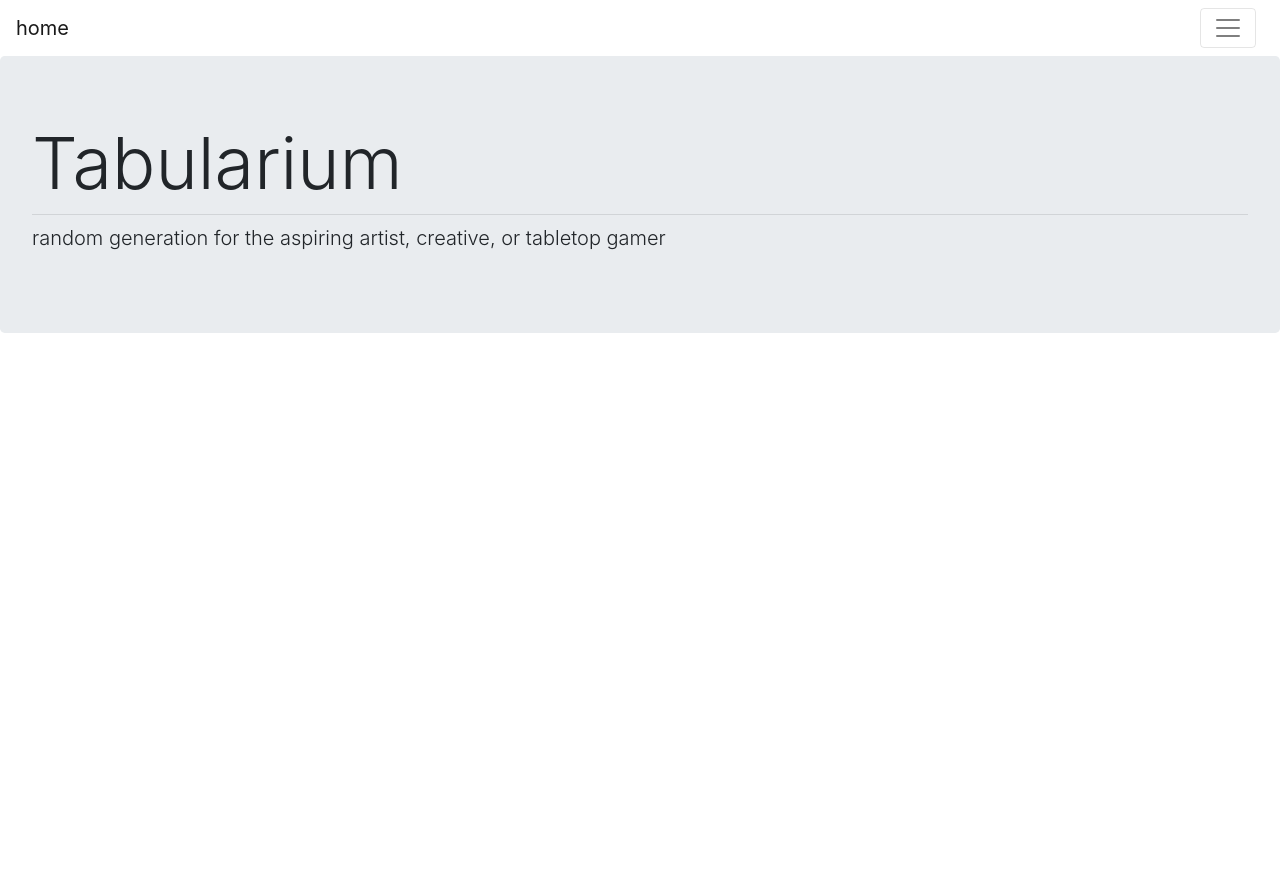
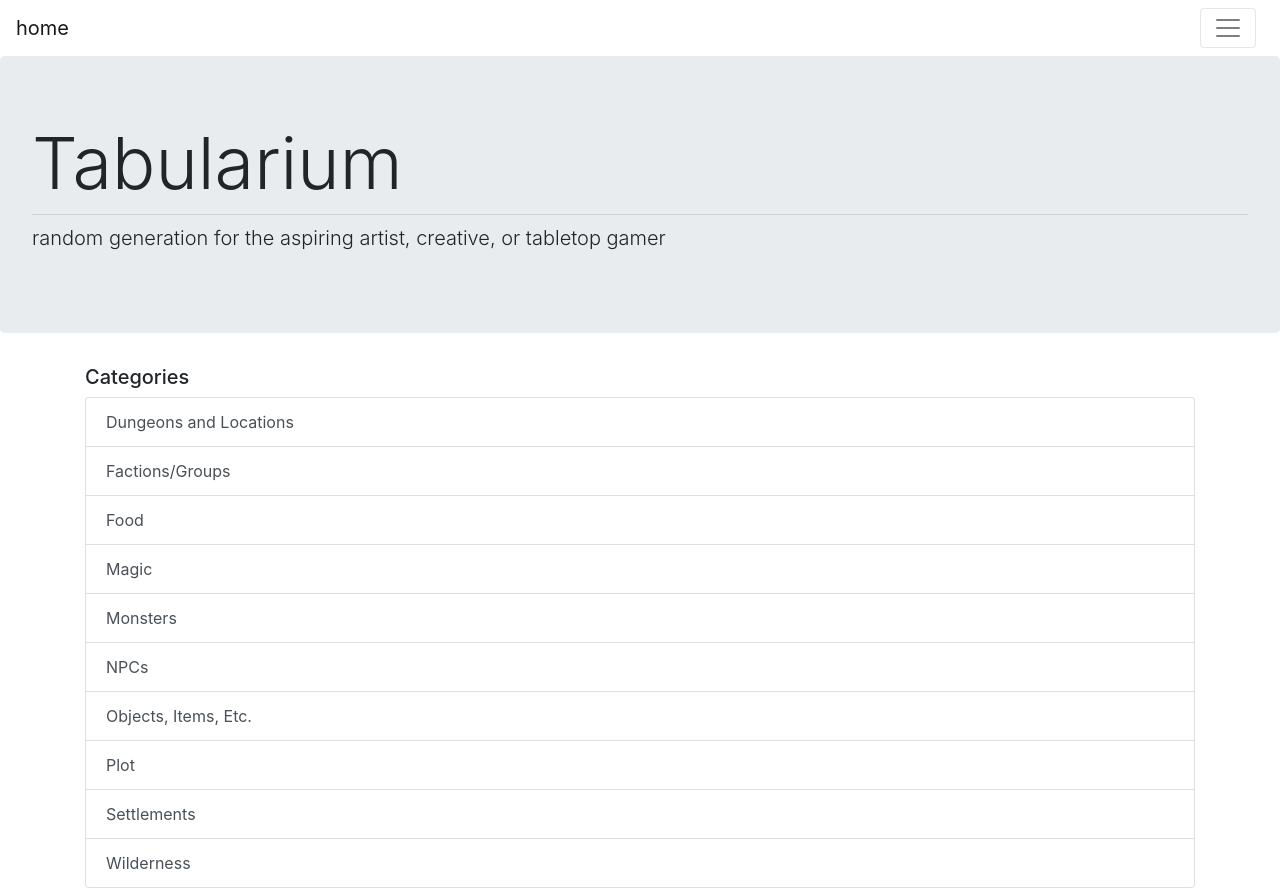
Before and after one commit to rvilarettuma/table-of-tables, a React (Create React App) app: page / in a window 1280 px wide. Before the commit the page ends 800 px from the top, so only its background shows below. Built offline with nearby package versions, Linux system fonts and the light colour scheme.

Commit message:
added categories group

```diff
--- a/src/Application/Home/Home.js
+++ b/src/Application/Home/Home.js
@@ -1,17 +1,22 @@
 import React, {Component} from 'react';
-import { Jumbotron } from 'reactstrap';
+import { Jumbotron, ListGroup, ListGroupItem } from 'reactstrap';
 
 export default class Home extends Component {
 
   constructor(props) {
     super(props);
     this.renderJumbotron = this.renderJumbotron.bind(this);
+    this.renderCategories = this.renderCategories.bind(this);
   }
 
   render() {
     return (
       <div>
         {this.renderJumbotron()}
+        <div className="container">
+          <h5>Categories</h5>
+          {this.renderCategories()}
+        </div>
       </div>
     );
   }
@@ -26,4 +31,24 @@ export default class Home extends Component {
     );
   }
 
+  renderCategories() {
+    return (
+      <div>
+        <ListGroup>
+          <ListGroupItem tag={"button"} action>Dungeons and Locations</ListGroupItem>
+          <ListGroupItem tag={"button"} action>Factions/Groups</ListGroupItem>
+          <ListGroupItem tag={"button"} action>Food</ListGroupItem>
+          <ListGroupItem tag={"button"} action>Magic</ListGroupItem>
+          <ListGroupItem tag={"button"} action>Monsters</ListGroupItem>
+          <ListGroupItem tag={"button"} action>NPCs</ListGroupItem>
+          <ListGroupItem tag={"button"} action>Objects, Items, Etc.</ListGroupItem>
+          <ListGroupItem tag={"button"} action>Plot</ListGroupItem>
+          <ListGroupItem tag={"button"} action>Settlements</ListGroupItem>
+          <ListGroupItem tag={"button"} action>Wilderness</ListGroupItem>
+        </ListGroup>
+      </div>
+
+    );
+  }
+
 }
```
